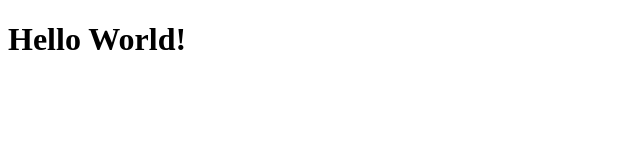
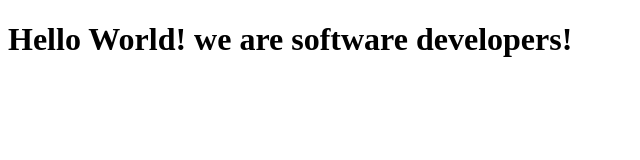
Before and after one commit to luisSanchezCruz/slproject, a plain HTML site: page index.html in a window 1280 px wide. Shown: the whole page, without its empty margins (0-640 px from the left). Drawn offline with Linux system fonts and the light colour scheme.

Commit message:
new change

```diff
--- a/index.html
+++ b/index.html
@@ -8,7 +8,7 @@
 
   <body>
     <script src="https://cdn.freecodecamp.org/testable-projects-fcc/v1/bundle.js"></script>
-    <h1>Hello World!</h1>
+    <h1>Hello World! we are software developers! </h1>
     <script  src="js/index.js"></script>
   </body>
 </html>
```
